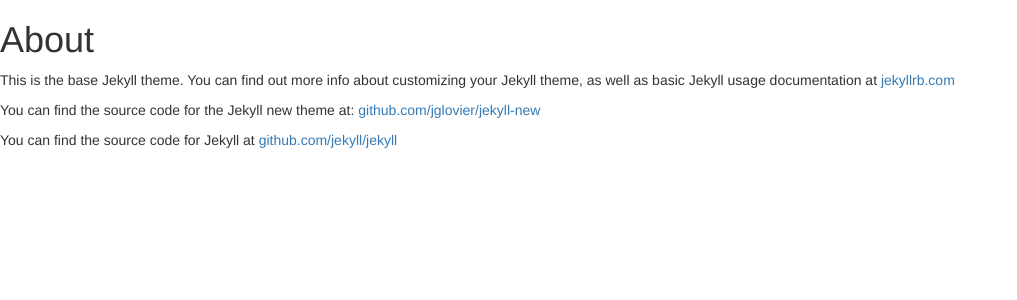
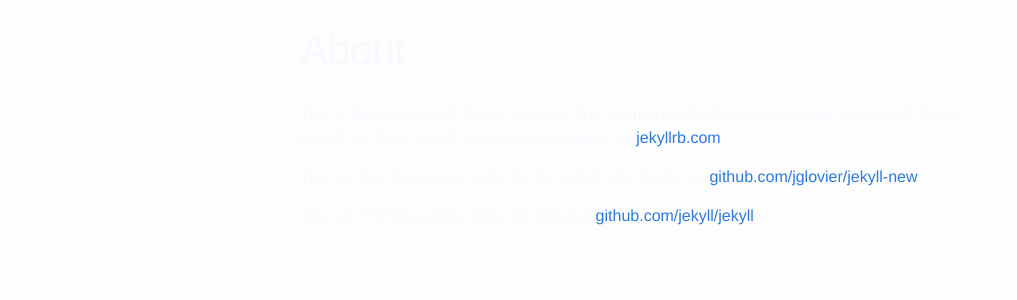
Before and after one commit to RaduSzasz/RaduSzasz.github.io, a Jekyll site: the page built from about.md, in a window 1280 px wide. Shown: the top 300 px of the page, without its empty margins (0-1017 px from the left). Built offline with Jekyll 4.4.1, drawn with Linux system fonts in a browser that asks for light colours.

Commit message:
Import main css file

```diff
--- a/_includes/head.html
+++ b/_includes/head.html
@@ -5,6 +5,7 @@
 
   <!-- Bootstrap -->
   <link rel="stylesheet" href="https://maxcdn.bootstrapcdn.com/bootstrap/3.3.2/css/bootstrap.min.css">
+  <link rel="stylesheet" href="/css/main.css">
 
   <title>{% if page.title %}{{ page.title }}{% else %}{{ site.title }}{% endif %}</title>
   <meta name="description" content="{% if page.excerpt %}{{ page.excerpt | strip_html | strip_newlines | truncate: 160 }}{% else %}{{ site.description }}{% endif %}">
--- a/index.html
+++ b/index.html
@@ -8,7 +8,6 @@
     <div class="row">
       <div class="customClass col-md-8">Baubau</div>
       <div class="col-md-4">Ioi</div>
-
     </div>
   </div>
 
```
